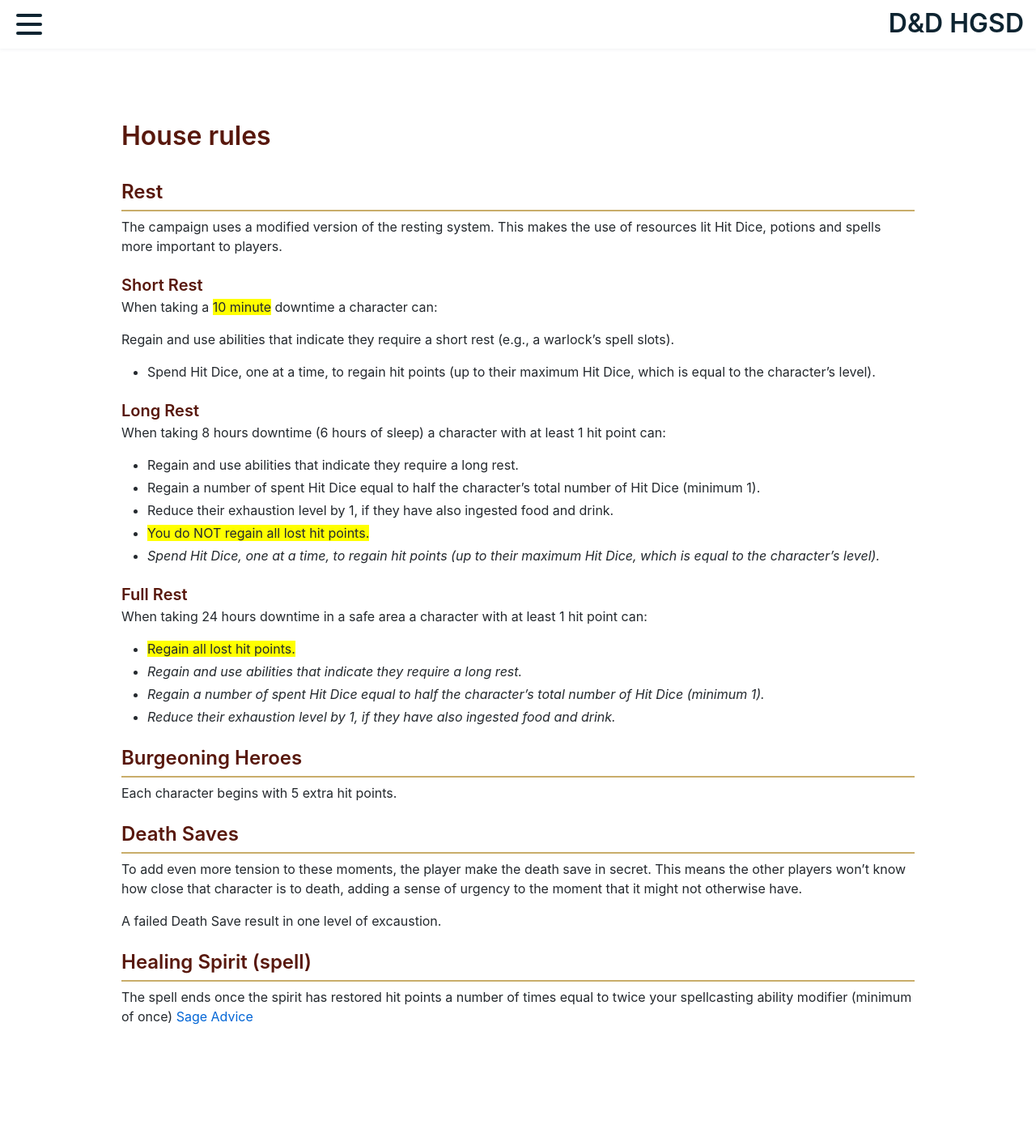
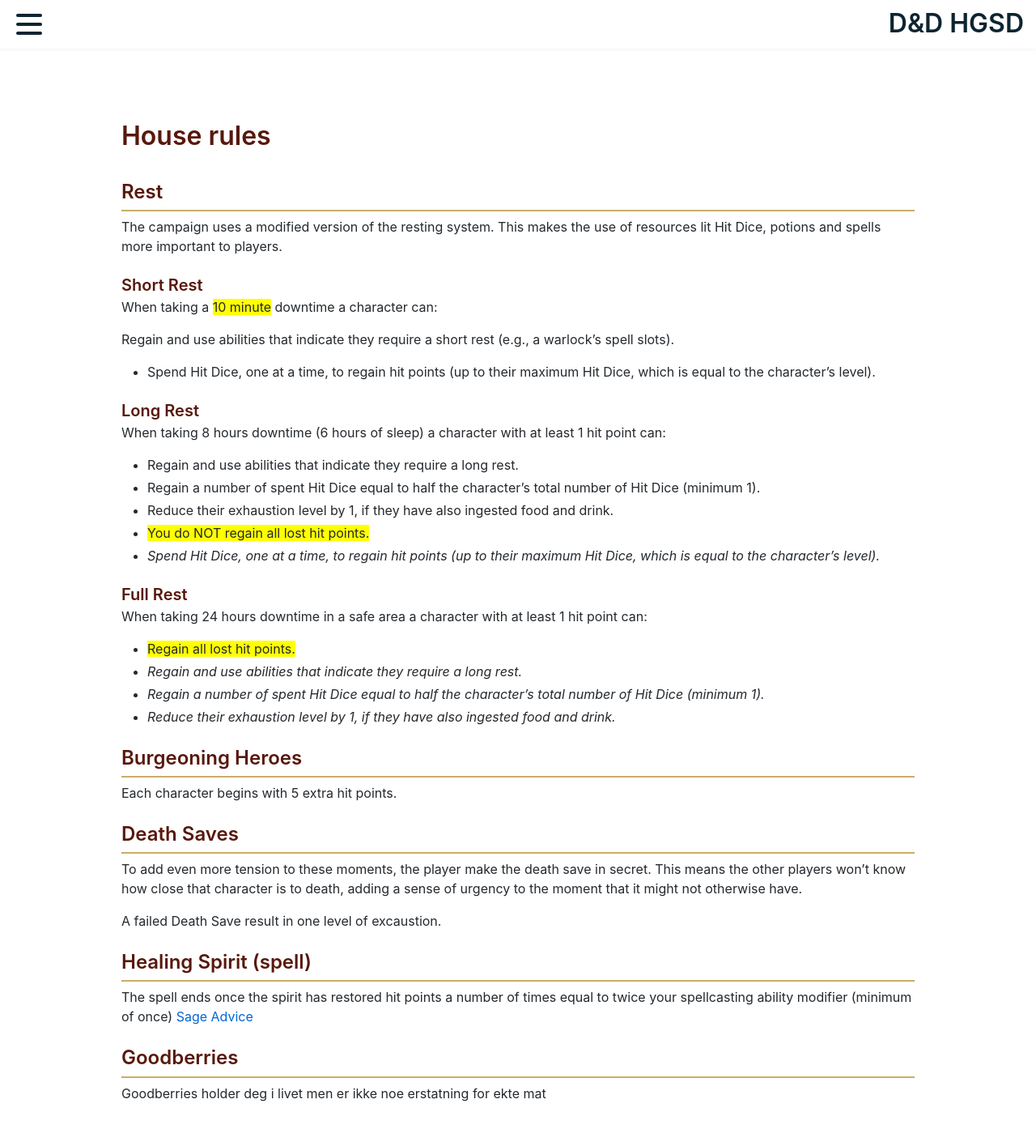
Before and after one commit to mrhelgeklausen/Legacy-of-the-Hellriders, a Jekyll site: the page built from houserules.md, in a window 1280 px wide. Shown: the whole page at 81% size. Built offline with Jekyll 4.4.1, drawn with Linux system fonts in a browser that asks for light colours; our own code applies the rules of GitHub Pages for plain Markdown files; before the commit the page ends 1315 px from its top, so only the background shows below that.

Commit message:
Update houserules.md

```diff
--- a/houserules.md
+++ b/houserules.md
@@ -48,3 +48,6 @@ A failed Death Save result in one level of excaustion.
 ## Healing Spirit (spell)
 The spell ends once the spirit has restored hit points a number of times equal to twice your spellcasting ability modifier (minimum of once)
 [Sage Advice](https://www.sageadvice.eu/if-healing-spirit-has-felt-too-effective-in-your-game-try-this-house-rule/ "SageAdvice")
+
+## Goodberries
+Goodberries holder deg i livet men er ikke noe erstatning for ekte mat
```
